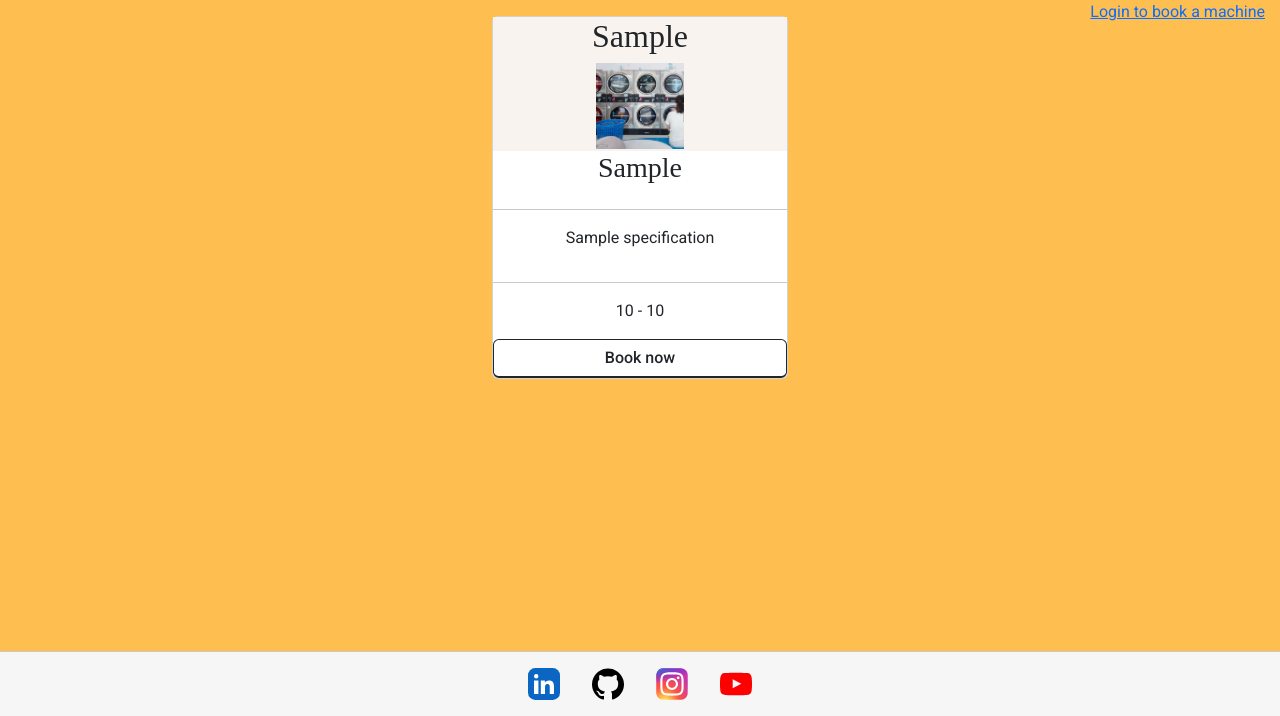
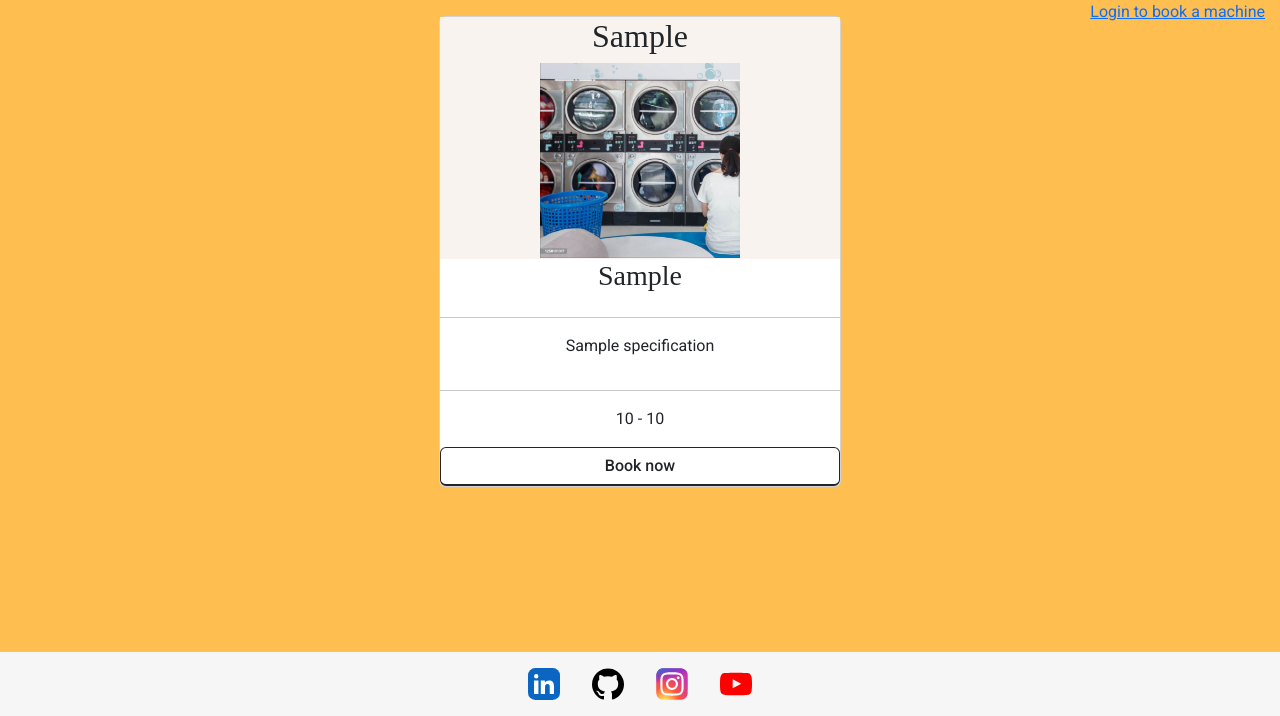
Before and after one commit to maxwellsor169/helper-s_laundry_project.1, a Django app: template machines/templates/machines_list.html in a window 1280 px wide. Shown: the part 84-800 px from the top of the page. Run offline with Django 4.2, Linux system fonts and the light colour scheme; the template is opened without the code that fills it: most values are stand-ins (such as "Sample title", 1, 10 or a date in 2020); some libraries are stand-ins or nearby versions.

Commit message:
Updated machines_list.html

```diff
--- a/helper/settings.py
+++ b/helper/settings.py
@@ -29,7 +29,7 @@ TEMPLATES_DIR = os.path.join(BASE_DIR, 'templates')
 SECRET_KEY = os.environ.get("SECRET_KEY")
 
 # SECURITY WARNING: don't run with debug turned on in production!
-DEBUG = True
+DEBUG = False
 
 ALLOWED_HOSTS = ['127.0.0.1', '.herokuapp.com']
 
--- a/machines/templates/machines_list.html
+++ b/machines/templates/machines_list.html
@@ -19,19 +19,19 @@
         <div class="col-12 mt-3 left">
             <div class="row">
                 {% for machine in machines %}
-                    <div class="col-sm-6 col-md-6 col-lg-4 col-xl-3">
+                    <div class="col-md-4">
                         <div class="card mb-4">
                             <div class="card-body">
                                 <div class="image-flash">
                                     <h2 class="types">{{ machine_type }}</h2>
                                 </div>
-                                <div class="image-container-1">
+                                <div class="image-container">
                                     <img class="card-image" src="{% if machine_type == 'Big-washer' %}
-                                    {% static 'images/50kg -above.webp' %}
+                                    {% static 'images/50kg-above.webp' %}
                                     {% elif machine_type == 'Washer-only' %}
                                     {% static 'images/Washer.webp' %}
                                     {% else %}
-                                    {% static 'images/washer-dryer.webp' %}
+                                    {% static 'images/Washer & Dryer.webp' %}
                                     {% endif %}">
                                 </div>
                             </div>
```
Also changed, not shown: home/static/images/Washer & Dryer.webp (added), 1 other file.
